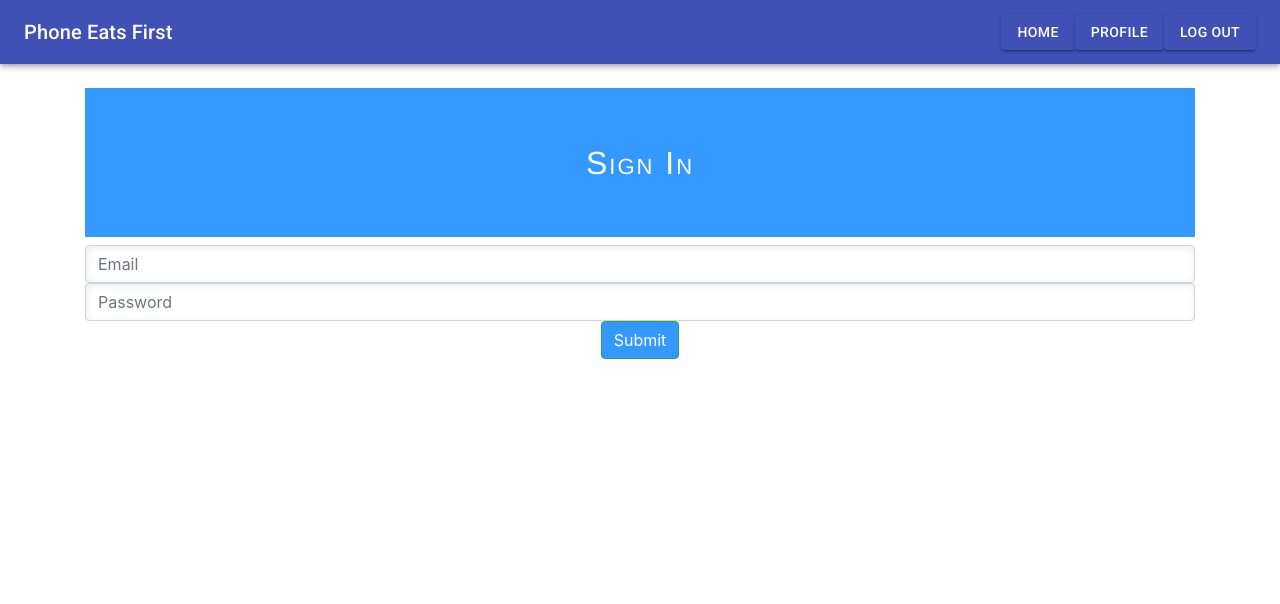
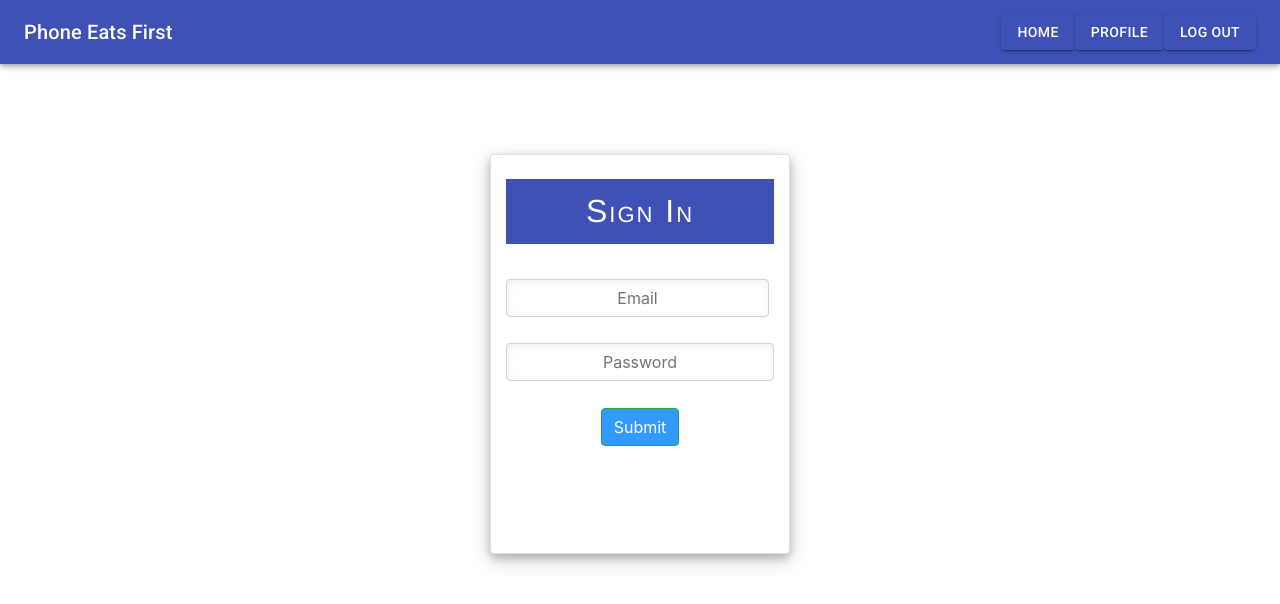
Before and after one commit to AnjaliKevadiya/phone-eats-first, a React (Create React App) app in the folder client/: page / in a window 1280 px wide. Shown: the top 604 px of the page. Built offline with nearby package versions, Linux system fonts and the light colour scheme.

Commit message:
matched color of navbar and signup card

```diff
--- a/client/src/pages/signIn.js
+++ b/client/src/pages/signIn.js
@@ -22,25 +22,25 @@ function SignIn() {
       .catch((err) => console.log(err));
   };
   return (
-      <card>
+      <card className="card">
     <div className="container">
       <div className="mt-4">
-        <h2>Sign In</h2>
+        <h2 className="signinheader">Sign In</h2>
       </div>
       <form onSubmit={handleSubmit}>
         <Container className="mt-3 px-5">
           <Row className="form-group">
             <input
-              className="form-control"
+              className="form-control email"
               type="text"
               placeholder="Email"
               name="email"
               onChange={(e) => setEmail(e.target.value)}
             />
           </Row>
-          <Row className="form-group form">
+          <Row className="form-group">
             <input
-              className="form-control"
+              className="form-control password"
               type="password"
               placeholder="Password"
               name="password"
--- a/client/src/pages/style.css
+++ b/client/src/pages/style.css
@@ -6,47 +6,53 @@ img {
   height: 500px;
   width: 500px;
 }
-.body{
+/* .body{
   background-color: rgba(0, 0, 255, 0.116);
   justify-content: center;
+} */
+
+.card {
+  /* margin: 0 auto; */
+  margin-top: 7%;
+  /* float: none; */
+  /* margin-bottom: 10px; */
+  /* width: 300px; */
+  /* height: 400px; */
+  /* box-shadow: 0 4px 8px 0 rgba(0, 0, 0, 0.2), 0 6px 20px 0 rgba(0, 0, 0, 0.19); */
+  /* text-align: center; */
+  /* padding: 0 0 0 0; */
 }
 
-card {
-  margin: 0 auto;
-  margin-top: 7%;
-  float: none;
-  margin-bottom: 10px;
-  width: 300px;
-  height: 400px;
-  box-shadow: 0 4px 8px 0 rgba(0, 0, 0, 0.2), 0 6px 20px 0 rgba(0, 0, 0, 0.19);
-  text-align: center;
-  padding: 0 0 0 0;
-}
-
-h2 {
+.signinheader {
   text-align: center;
   font-family: Helvetica;
   font-variant: small-caps;
   letter-spacing: 2px;
   color: #ffff;
-  background-color: #3399ff;
+  background-color: #3F51B5;
   padding-bottom: 5%;
   padding-top: 5%;
 }
 
-.container {
+/* .container {
   position: relative;
   width: 300px;
   height: 400px;
+} */
+
+.email{
+  width: 130px;
+  margin-right: 5px;
+  margin-top: 10%;
+  margin-bottom: 10%;
+  text-align: center;
 }
 
-
-.form {
-  width: 130px;
-  margin-right: 5px;
-  margin-top: 25%;
+.password{
+  margin-bottom: 10%;
+  text-align: center;
 }
 
-.form-group {
+/* .form-group {
   justify-content: center;
-}
+} */
--- a/package.json
+++ b/package.json
@@ -18,8 +18,8 @@
     "node-fetch": "^2.6.1",
     "passport": "^0.4.1",
     "passport-local": "^1.0.0",
-    "react": "^17.0.1",
-    "react-dom": "^17.0.1",
+    "react": "^16.13.0",
+    "react-dom": "^16.13.0",
     "react-facebook-login": "^4.1.1",
     "react-google-login": "^5.2.2"
   },
```
